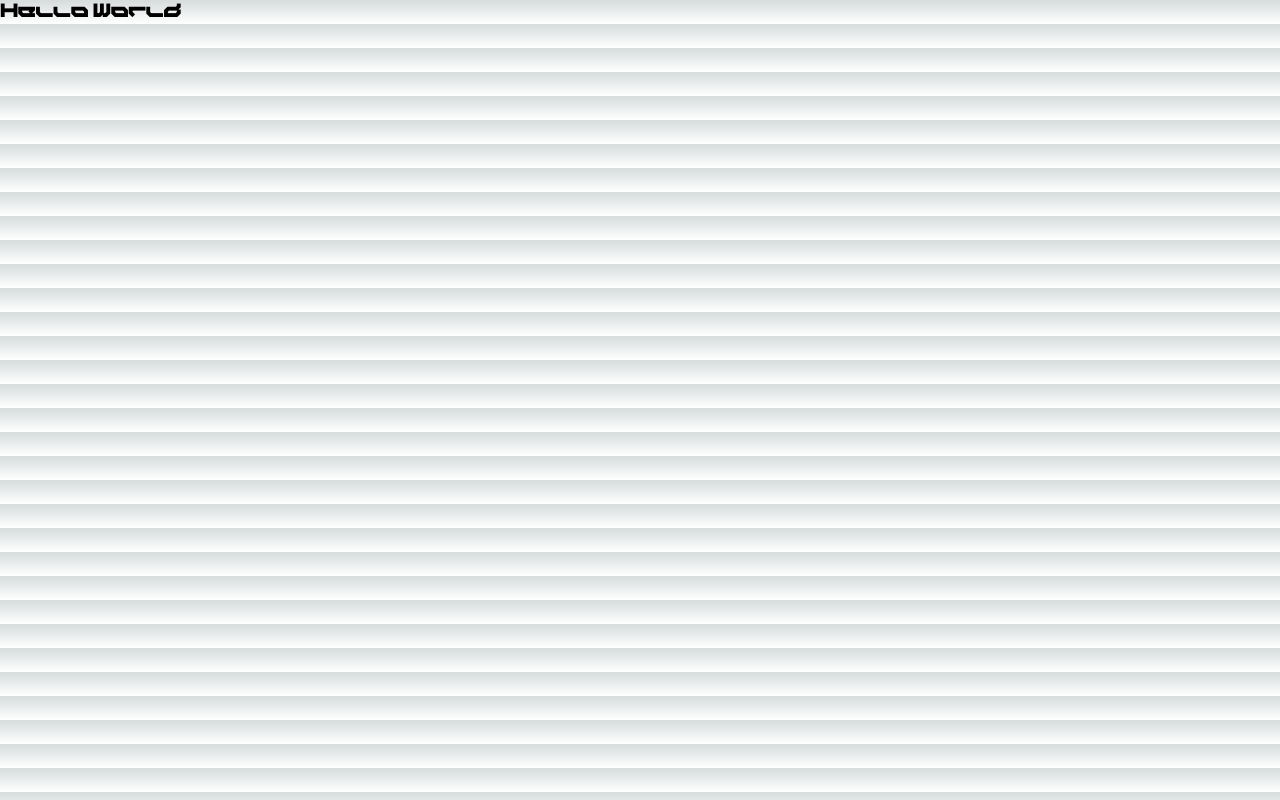
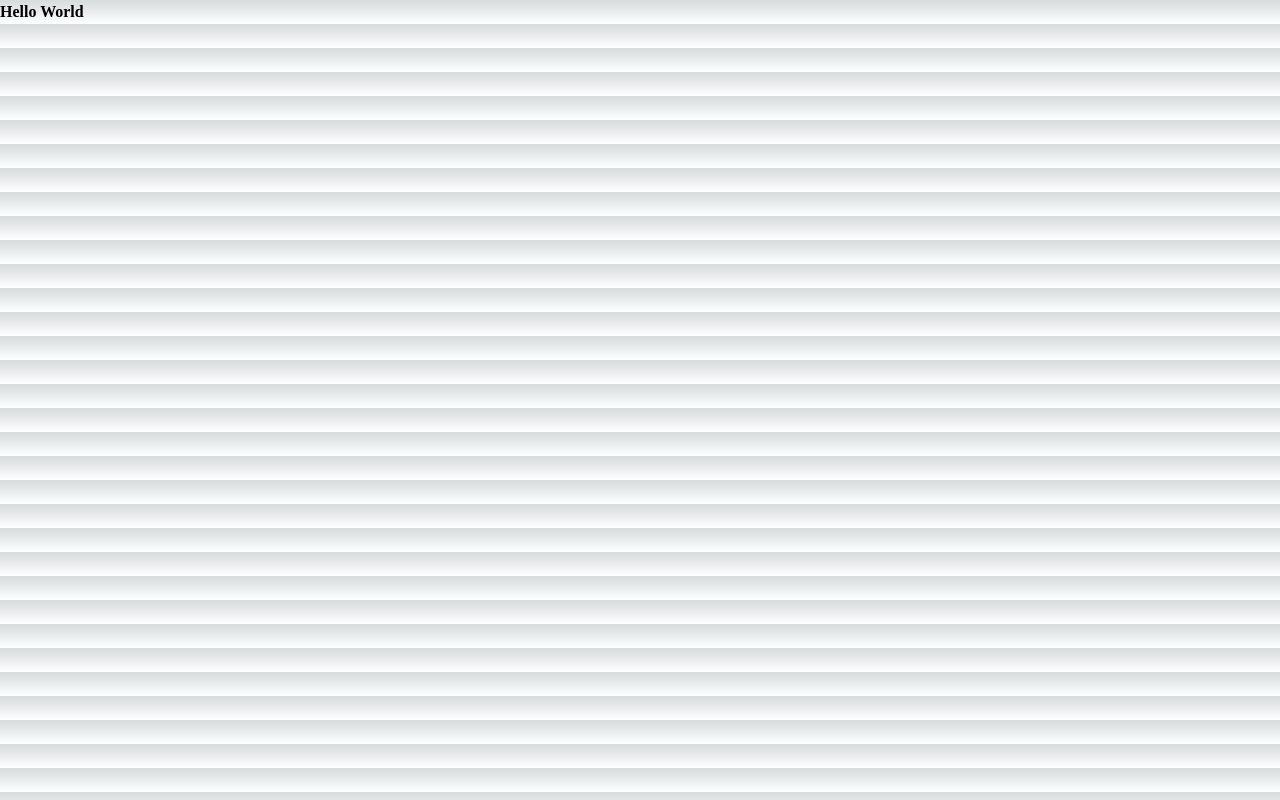
Before and after one commit to Villarley/Nintai-Nexus, a Next.js app: page / in a window 1280 px wide. Built offline with nearby package versions, Linux system fonts and the light colour scheme.

Commit message:
Updated Font management files

```diff
--- a/package.json
+++ b/package.json
@@ -10,7 +10,7 @@
   },
   "dependencies": {
     "million": "^3.0.6",
-    "next": "^14.2.2",
+    "next": "^14.2.3",
     "react": "^18",
     "react-dom": "^18"
   },
--- a/src/app/globals.css
+++ b/src/app/globals.css
@@ -6,17 +6,12 @@
 
 @font-face {
   font-family: 'Kleemax';
-  src: url(/src/assets/fonts/Kleemax.ttf) format('truetype');
+  src: url("../assets/fonts/Kleemax.ttf") format("ttf");
 }
 
-@layer base {
-  @font-face {
-    font-family: 'Nebula';
-    font-style: normal;
-    font-weight: 400;
-    font-display: swap;
-    src: url(../assets/fonts/Nebula-Regular.otf) format('otf');
-  }
+@font-face {
+  font-family: 'Nebula';
+  src: url("../assets/fonts/Nebula-Regular.otf") format("otf");
 }
 
 
--- a/src/app/layout.js
+++ b/src/app/layout.js
@@ -1,17 +1,18 @@
-import { IBM_Plex_Sans } from "next/font/google";
-import "./globals.css";
+import { IBM_Plex_Sans } from "next/font/google"
 
-const IBM = IBM_Plex_Sans({ subsets: ["latin"], weight:["600"] });
+import "./globals.css"
+
+const IBM = IBM_Plex_Sans({ subsets: ["latin"], weight:["600"] })
 
 export const metadata = {
   title: "Nintai Nexus",
   description: "Nintai Nexus website",
-};
+}
 
 export default function RootLayout({ children }) {
   return (
     <html lang="en">
       <body className={IBM.className}>{children}</body>
     </html>
-  );
+  )
 }
--- a/tailwind.config.js
+++ b/tailwind.config.js
@@ -12,9 +12,9 @@ module.exports = {
         'Indigo': '#6600FF',
       },
       fontFamily:{
-        'IbmPlexSans':['IBM Plex Sans', 'sans-serif'],
-        'Kleemax':['Kleemax', 'sans-serif'],
-        'Nebula':['Nebula', 'system-ui' ,'sans-serif']
+        IbmPlexSans:['IBM Plex Sans', 'sans-serif'],
+        Kleemax:['Kleemax', 'serif'],
+        Nebula:['Nebula', 'serif']
       }
     },
   },
```
Also changed, not shown: 1 other file (tests, documents, lock files or other folders).
